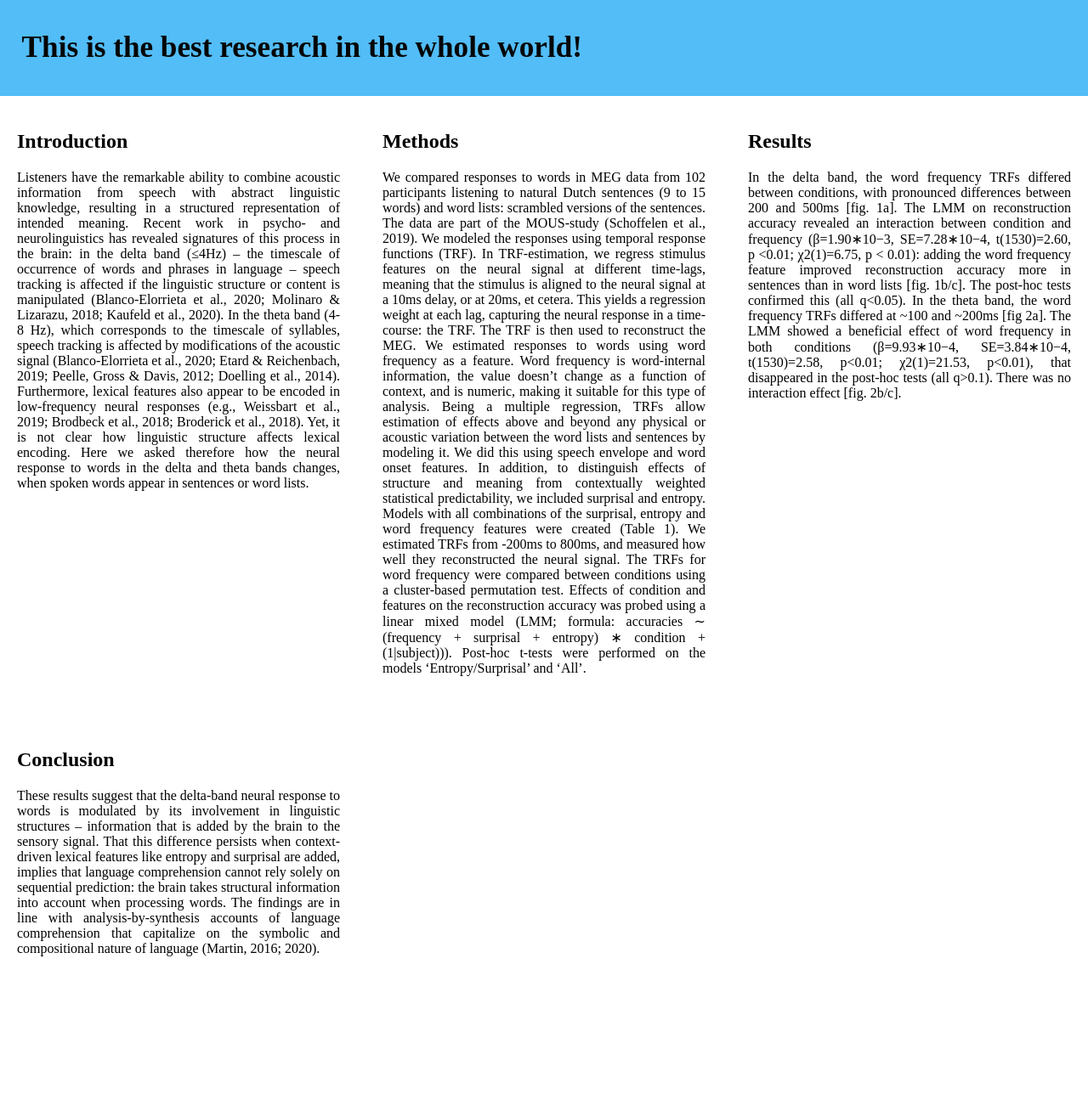
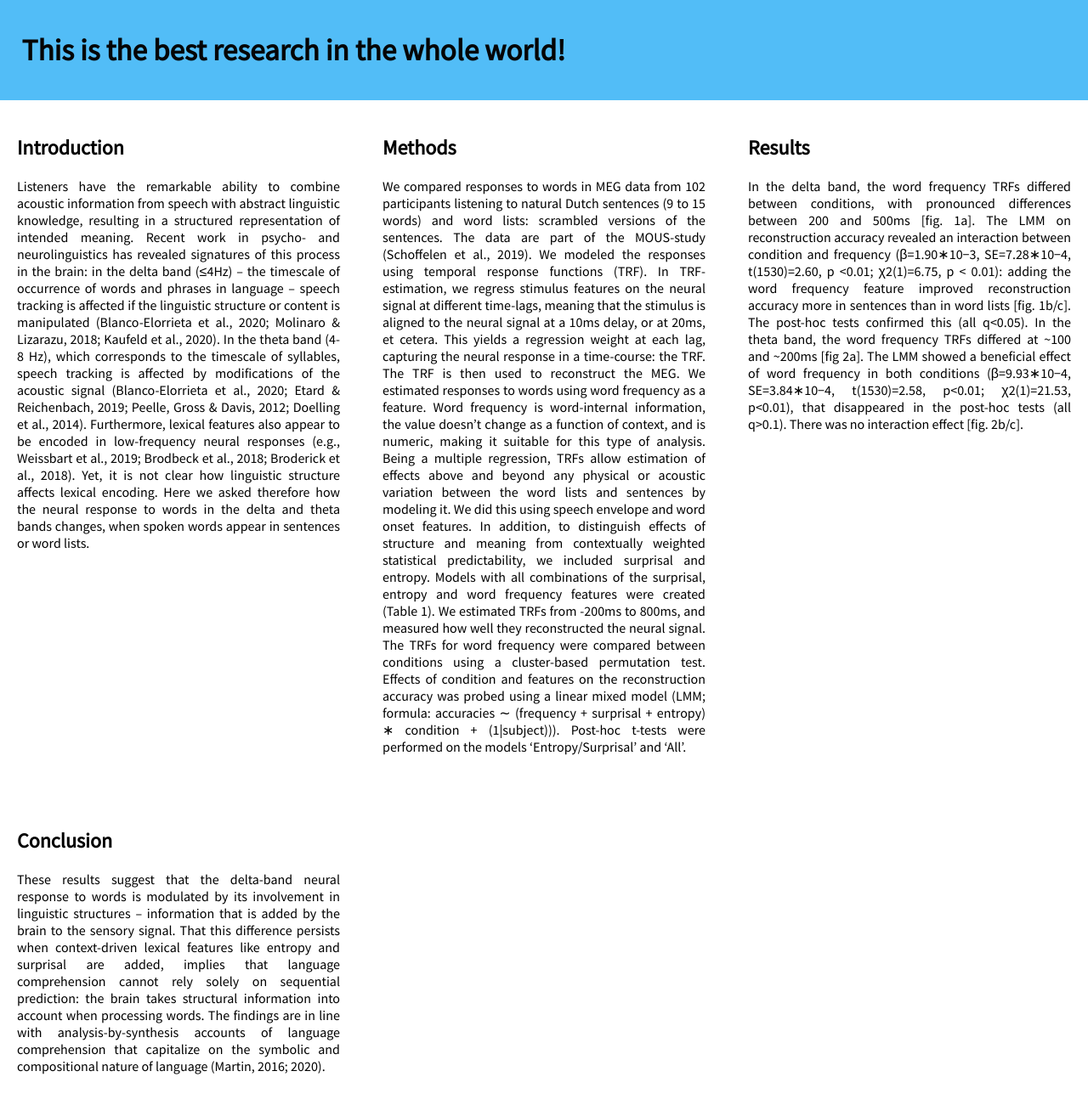
Before and after one commit to amaiacc/abstract2poster.github.io, a Jekyll site: the page built from index.html, in a window 1280 px wide. Shown: the whole page at 85% size. Built offline with Jekyll 4.4.1, drawn with Linux system fonts in a browser that asks for light colours; before the commit the page ends 1162 px from its top, so only the background shows below that.

Commit message:
change font to Source Sans pro

```diff
--- a/_layouts/default.html
+++ b/_layouts/default.html
@@ -4,6 +4,12 @@
     <meta charset="utf-8" />
     <title>{{ site.title }}</title>
     <link rel="stylesheet" href="/assets/css/styles.css" />
+    <link href='https://fonts.googleapis.com/css?family=Source+Sans+Pro' rel='stylesheet' type='text/css'>
+    <style>
+    body {
+        font-family: 'Source Sans Pro', sans-serif;
+          }
+   </style>
   </head>
   <body>
     <div class="header">
```
